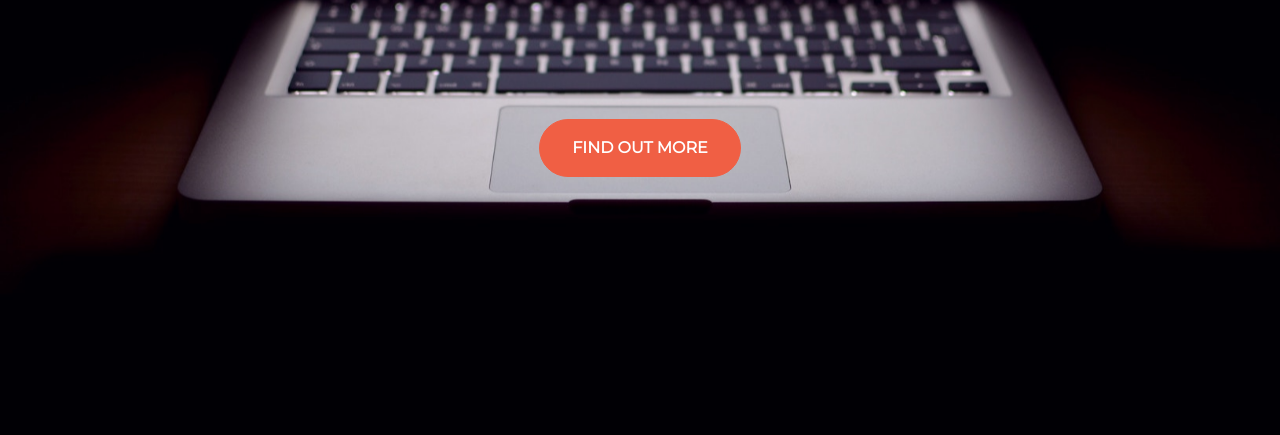
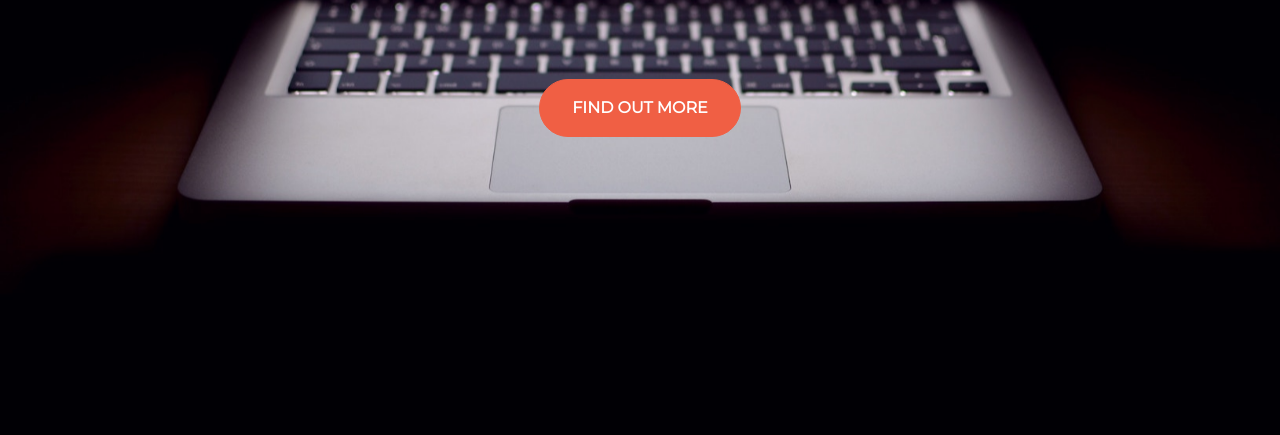
Before and after one commit to B-Barna/learn-digital-marketing, a plain HTML site: page index.html in a window 1280 px wide. Shown: the part 365-800 px from the top of the page. Drawn offline with nearby package versions, Linux system fonts and the light colour scheme.

Commit message:
Update style.css

```diff
--- a/style.css
+++ b/style.css
@@ -23,7 +23,7 @@ hr{
 }
 
 .buffer{
-	height: 10rem;
+	height: 5rem;
 }
 
 .btn {
```
